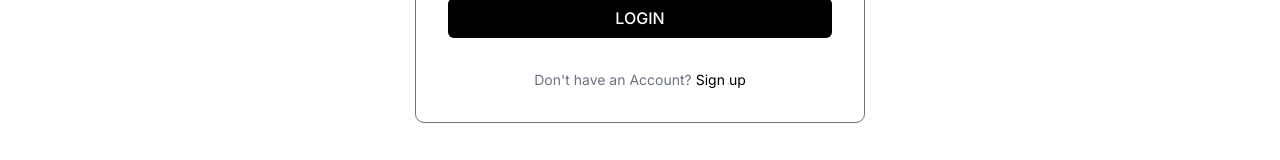
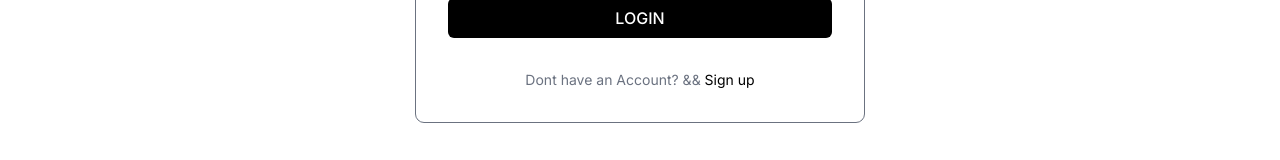
Before and after one commit to thakurcoder/ecommerce, a Next.js app: page /login in a window 1280 px wide. Shown: the part 502-662 px from the top of the page. Built offline with nearby package versions, Linux system fonts and the light colour scheme.

Commit message:
error fix

```diff
--- a/src/app/login/page.tsx
+++ b/src/app/login/page.tsx
@@ -87,7 +87,7 @@ const onLogin = async ()=>{
           <p className='text-red-600'>{error}</p>
         </form>
         <p className="text-center text-sm text-gray-500 mt-8">
-        Don't have an Account? {" "}
+        Dont have an Account? && {" "}
           <Link href="/signup" className=" text-black">
           Sign up
           </Link>
--- a/src/healper/sendemail.ts
+++ b/src/healper/sendemail.ts
@@ -1,6 +1,6 @@
 import nodemailer from "nodemailer";
 import { NextRequest,NextResponse } from "next/server";
-export const SendEmail = async (otp,email)=>{
+export const SendEmail = async (otp:number,email:string)=>{
 
     let config = {
         service: "gmail",
```
